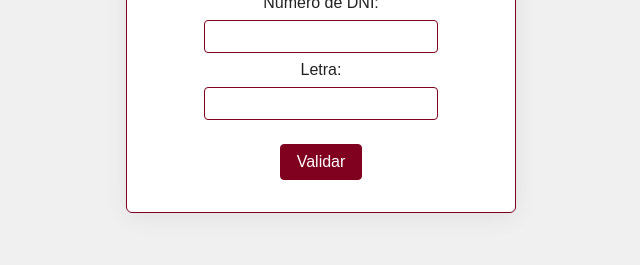
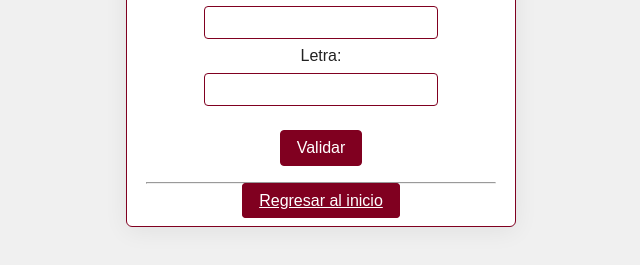
Before and after one commit to EnriqueTablerosGarcia/5IV8_ALMITA_TABLEROS_GARCIA_ENRIQUE_APPM, a plain HTML site: page FOLDER DE EVIDENCIAS - TGE/01PracticaJavaScr/01Práctica Javascript.html in a window 1280 px wide. Shown: the part 361-626 px from the top of the page, without its empty margins (319-959 px from the left). Drawn offline with Linux system fonts and the light colour scheme.

Commit message:
BOTON DE REGRESO

```diff
--- a/FOLDER DE EVIDENCIAS - TGE/01PracticaJavaScr/01Práctica Javascript.html
+++ b/FOLDER DE EVIDENCIAS - TGE/01PracticaJavaScr/01Práctica Javascript.html
@@ -15,6 +15,8 @@
         <input type="text" id="dni_letra" maxlength="1" required style="text-transform:uppercase"><br>
         <button class="btn" onclick="validarDNI()">Validar</button>
         <p id="mensaje"></p>
+        <hr>
+        <a href="../../index.html" class="btn">Regresar al inicio</a>
     </div>
     <script src="dni.js"></script>
 
```
